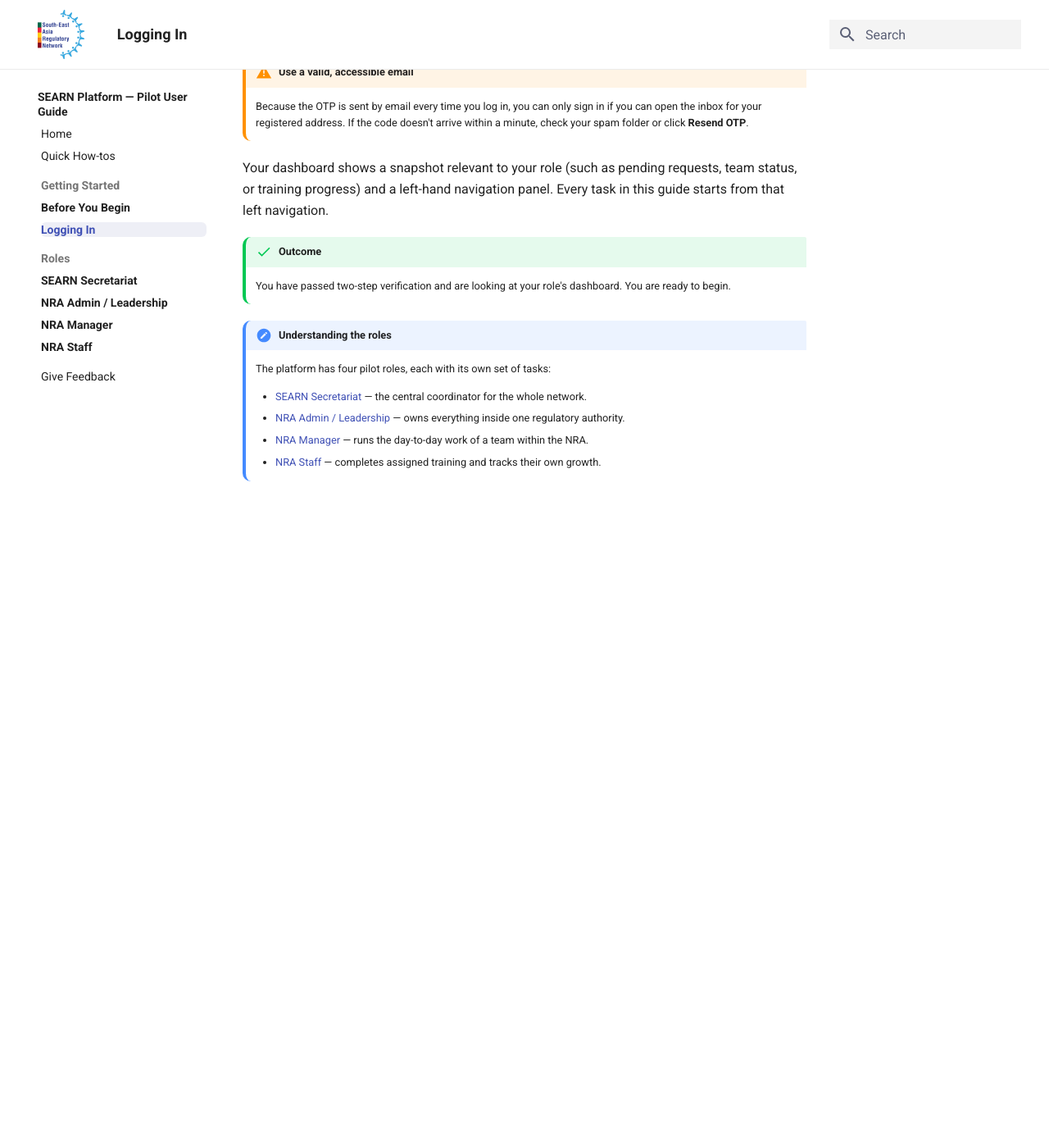
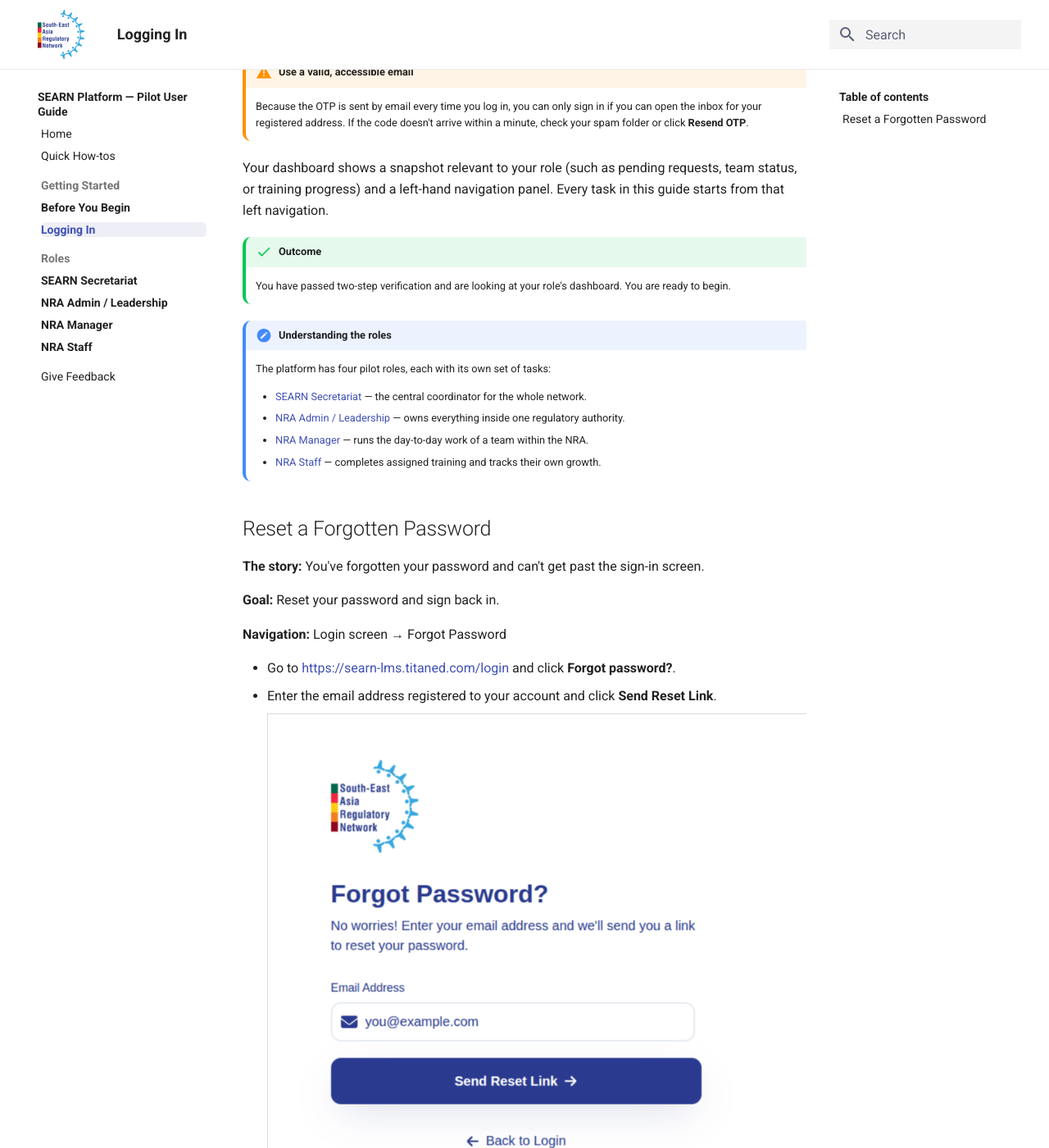
Before and after one commit to TitanEd/searn-lms-docs, an MkDocs documentation site: the page built from docs/logging-in.md, in a window 1280 px wide and 1400 px high, scrolled down 1171 px. Shown: the whole window at 82% size. Built offline with MkDocs 1.6.1 and Material for MkDocs 9.7.7, drawn with Linux system fonts in a browser that asks for light colours; before the commit the page ends 1782 px from its top, so only the background shows below that; some of the changed text lies outside the part shown.

Commit message:
Updated Reset password instructions

```diff
--- a/docs/logging-in.md
+++ b/docs/logging-in.md
@@ -29,3 +29,32 @@
     - [NRA Admin / Leadership](nra-admin.md) — owns everything inside one regulatory authority.
     - [NRA Manager](nra-manager.md) — runs the day-to-day work of a team within the NRA.
     - [NRA Staff](nra-staff.md) — completes assigned training and tracks their own growth.
+
+## Reset a Forgotten Password {: #reset-a-forgotten-password }
+
+**The story:** You've forgotten your password and can't get past the sign-in screen.
+
+**Goal:** Reset your password and sign back in.
+
+**Navigation:** Login screen → Forgot Password
+
+- Go to <https://searn-lms.titaned.com/login> and click **Forgot password?**.
+- Enter the email address registered to your account and click **Send Reset Link**.
+
+    ![Forgot Password screen with email address field and Send Reset Link button](img/Forgot-Password/Forgot-Password-Form.png)
+
+- The platform emails you a password reset link. Open your inbox and click **Reset my password**.
+
+    ![Password reset email with a Reset my password button](img/Forgot-Password/Forgot-Password-Email.png)
+
+- On the reset screen, enter a new password, confirm it, then click **Reset password**.
+
+    ![Reset password screen with New password and Confirm password fields](img/Forgot-Password/Reset-Password-Form.png)
+
+- You are returned to the sign-in screen. Sign in with your email and new password as usual.
+
+!!! warning "Use a valid, accessible email"
+    The reset link is sent to your registered email address, so you can only reset your password if you can open that inbox. If the email doesn't arrive within a minute, check your spam folder or request the link again.
+
+!!! success "Outcome"
+    Your password has been changed, and you can sign back in to your dashboard using the new one.
```
Also changed, not shown: docs/how-tos.md (+6 -0 lines), docs/img/Forgot-Password/Forgot-Password-Email.png (added), docs/img/Forgot-Password/Forgot-Password-Form.png (added), docs/img/Forgot-Password/Reset-Password-Form.png (added).
